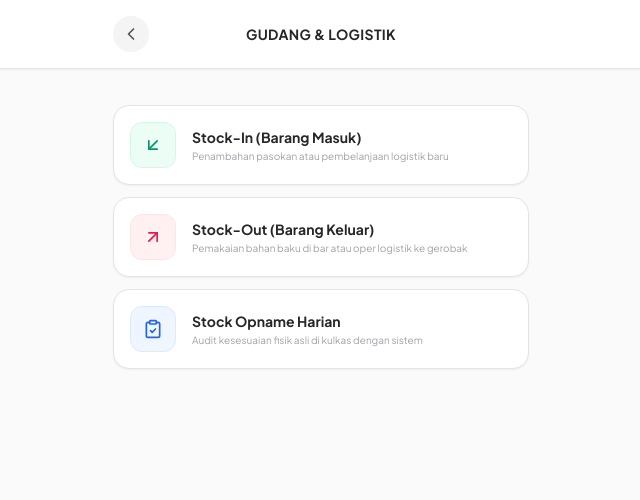
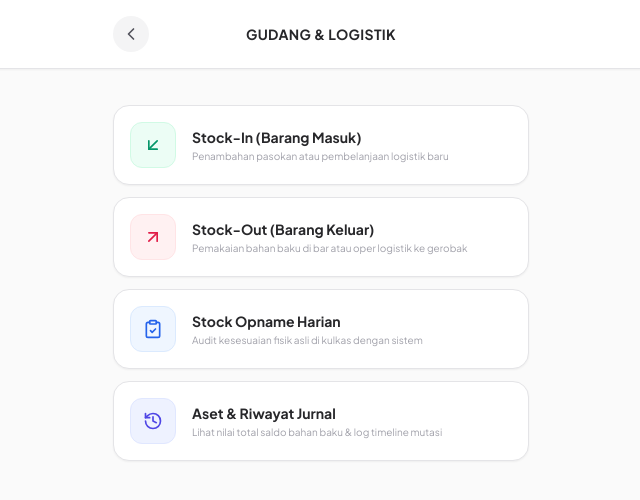
Before and after one commit to ovansahlan/bara-app, a Next.js app: page /stok in a window 1280 px wide. Shown: the top 500 px of the page, without its empty margins (319-959 px from the left). Built offline with nearby package versions, Linux system fonts and the light colour scheme.

Commit message:
gasssasa

```diff
--- a/app/stok/page.tsx
+++ b/app/stok/page.tsx
@@ -2,7 +2,10 @@
 
 import React, { useState, ChangeEvent, FormEvent } from 'react';
 import Link from 'next/link';
-import { Package, ChevronLeft, Plus, Trash2, CheckCircle2, ArrowDownLeft, ArrowUpRight, ClipboardCheck } from 'lucide-react';
+import {
+  Package, ChevronLeft, Plus, Trash2, CheckCircle2,
+  ArrowDownLeft, ArrowUpRight, ClipboardCheck, History
+} from 'lucide-react';
 
 interface Produk {
   id: string;
@@ -95,7 +98,8 @@ export default function LogistikSaaSTypeScript() {
 
   return (
     <div className="min-h-screen bg-zinc-50 text-zinc-900 pb-24">
-      {/* Header Statis SaaS */}
+
+      {/* Header */}
       <div className="bg-white border-b border-zinc-200 sticky top-0 z-20 shadow-sm">
         <div className="max-w-md mx-auto px-4 py-4 flex items-center justify-between">
           <button
@@ -137,6 +141,15 @@ export default function LogistikSaaSTypeScript() {
                 <p className="text-[10px] text-zinc-400 mt-0.5">Audit kesesuaian fisik asli di kulkas dengan sistem</p>
               </div>
             </button>
+
+            {/* AKASES BARU: TOMBOL NAVIGASI MENUJU HALAMAN ASET & RIWAYAT STOK */}
+            <Link href="/stok/riwayat" className="w-full p-4 bg-white border border-zinc-200 rounded-2xl shadow-sm flex items-center gap-4 text-left transition-all hover:border-zinc-300 active:scale-98 block">
+              <div className="p-3 bg-indigo-50 text-indigo-600 rounded-xl border border-indigo-100"><History size={20} /></div>
+              <div>
+                <h3 className="text-sm font-bold text-zinc-800">Aset & Riwayat Jurnal</h3>
+                <p className="text-[10px] text-zinc-400 mt-0.5">Lihat nilai total saldo bahan baku & log timeline mutasi</p>
+              </div>
+            </Link>
           </div>
         )}
 
@@ -175,7 +188,6 @@ export default function LogistikSaaSTypeScript() {
                 </select>
               </div>
 
-              {/* INPUT SPESIFIK BERDASARKAN MODE OPERASIONAL */}
               {activeMode === 'IN' && (
                 <div className="space-y-4">
                   <div className="grid grid-cols-2 gap-3">
@@ -205,7 +217,7 @@ export default function LogistikSaaSTypeScript() {
               {activeMode === 'OPNAME' && (
                 <div className="space-y-4">
                   <div className="grid grid-cols-2 gap-3">
-                    <input type="number" placeholder="Fisik Riil Dihitung" value={itemOpname.fisik} onChange={(e: ChangeEvent<HTMLInputElement>) => setItemOpname({...itemOpname, fisik: e.target.value})} className="w-full p-3 bg-zinc-50 border border-zinc-300 rounded-xl text-sm font-semibold outline-none focus:bg-white" required />
+                    <input type="number" placeholder="Fisik Riil Dihitung" value={itemOpname.physic} onChange={(e: ChangeEvent<HTMLInputElement>) => setItemOpname({...itemOpname, fisik: e.target.value})} className="w-full p-3 bg-zinc-50 border border-zinc-300 rounded-xl text-sm font-semibold outline-none focus:bg-white" required />
                     <input type="text" placeholder="Keterangan Kondisi..." value={itemOpname.ket} onChange={(e: ChangeEvent<HTMLInputElement>) => setItemOpname({...itemOpname, ket: e.target.value})} className="w-full p-3 bg-zinc-50 border border-zinc-300 rounded-xl text-xs outline-none focus:bg-white" />
                   </div>
                 </div>
@@ -218,9 +230,9 @@ export default function LogistikSaaSTypeScript() {
           </>
         )}
 
-        {/* KERANJANG MUTASI RINGKASAN BATCH (SAAS DARK CONTAINER) */}
+        {/* KERANJANG MUTASI RINGKASAN BATCH */}
         {cartStok.length > 0 && (
-          <div className="bg-zinc-900 p-5 rounded-2xl border border-zinc-800 shadow-lg text-white space-y-4 animate-in fade-in slide-in-from-bottom-4 duration-200">
+          <div className="bg-zinc-900 p-5 rounded-2xl border border-zinc-800 shadow-lg text-white space-y-4">
             <span className="text-[10px] font-bold text-zinc-400 uppercase tracking-wider block border-b border-zinc-800 pb-2">Batch Antrean Mutasi ({cartStok.length} Items)</span>
 
             <div className="space-y-2 max-h-40 overflow-y-auto pr-1">
@@ -246,7 +258,7 @@ export default function LogistikSaaSTypeScript() {
               onClick={() => {
                 setIsSubmitting(true);
                 setTimeout(() => {
-                  alert("Seluruh mutasi logistik berhasil divalidasi ke basis data stok!");
+                  alert("Seluruh mutasi logistik berhasil divalidasi ke database stok!");
                   setIsSubmitting(false); setCartStok([]); setActiveMode('menu');
                 }, 1500);
               }}
```
